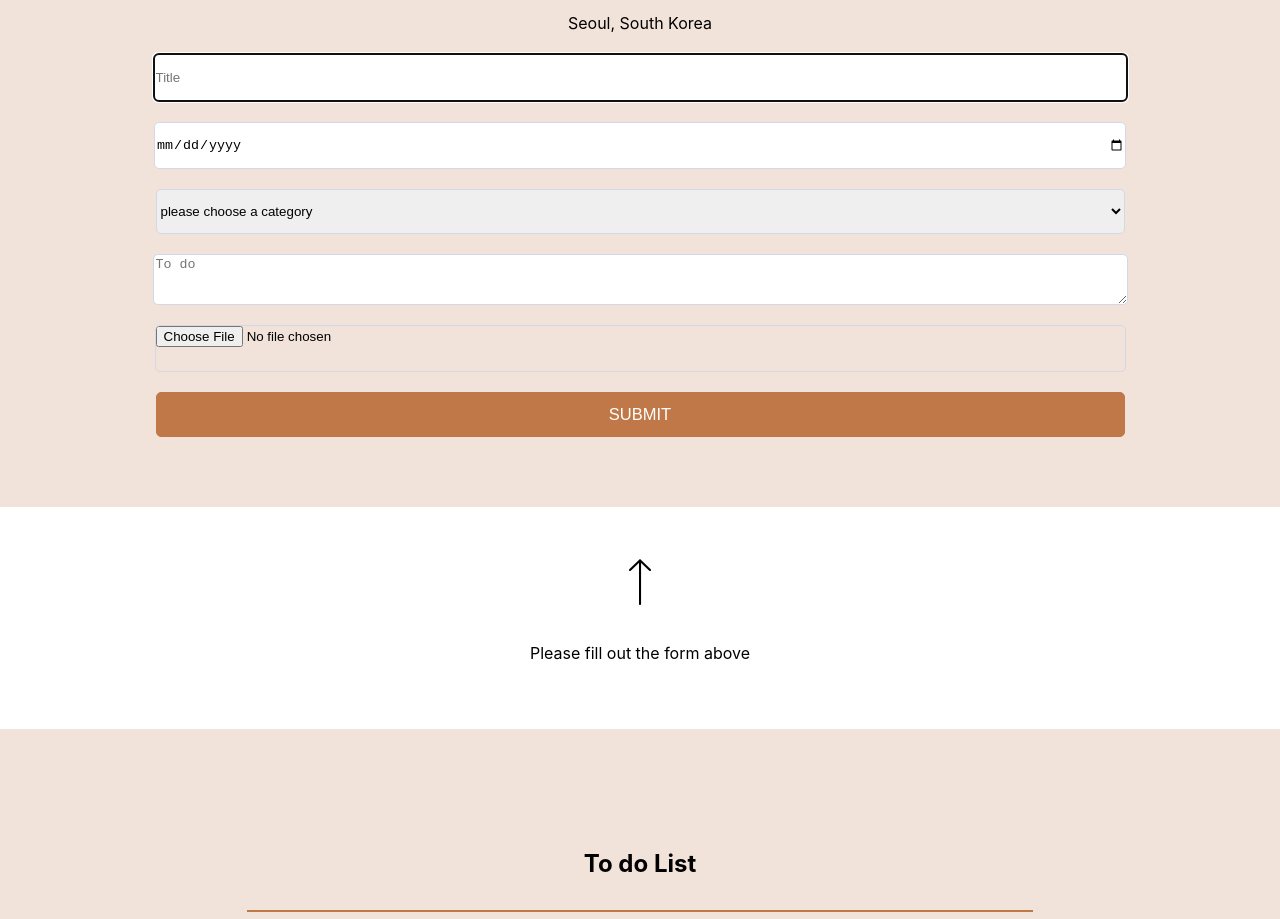
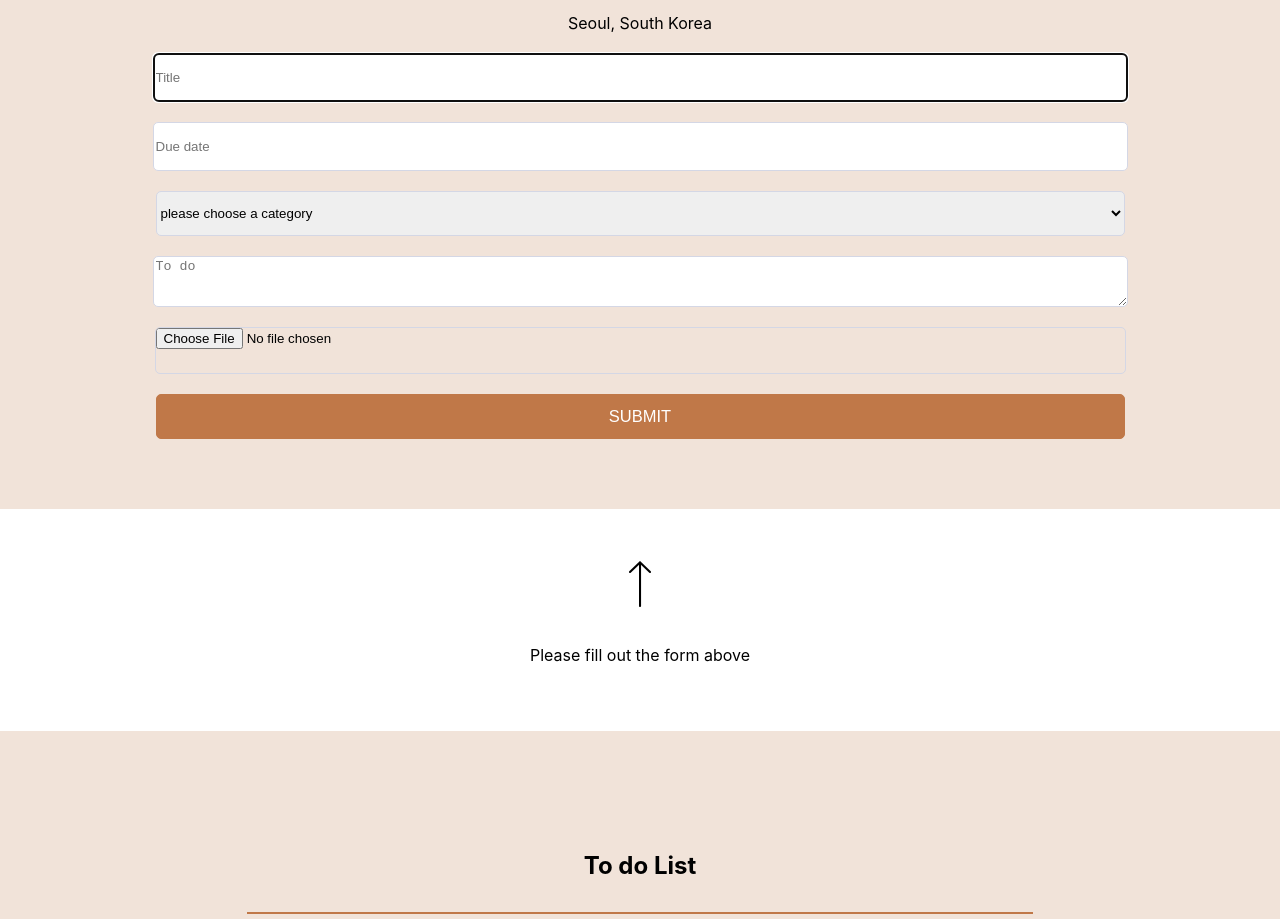
Before and after one commit to Kim8omin/todo-app, a React (Create React App) app: page / in a window 1280 px wide. Shown: the part 800-1719 px from the top of the page. Built offline with nearby package versions, Linux system fonts and the light colour scheme.

Commit message:
date issue

```diff
--- a/package.json
+++ b/package.json
@@ -6,11 +6,14 @@
     "@emotion/react": "^11.11.4",
     "@emotion/styled": "^11.11.5",
     "@mui/icons-material": "^5.15.14",
+    "@mui/lab": "^5.0.0-alpha.169",
     "@mui/material": "^5.15.14",
+    "@mui/x-date-pickers": "^7.1.0",
     "@reduxjs/toolkit": "^2.2.1",
     "@testing-library/jest-dom": "^5.17.0",
     "@testing-library/react": "^13.4.0",
     "@testing-library/user-event": "^13.5.0",
+    "dayjs": "^1.11.10",
     "react": "^18.2.0",
     "react-dom": "^18.2.0",
     "react-redux": "^9.1.0",
--- a/src/components/CardComponent.jsx
+++ b/src/components/CardComponent.jsx
@@ -57,7 +57,7 @@ const CardComponent = ({ todo }) => {
             <button onClick={clickDone}>Done</button>
           )}
         </div>
-        <p>Read More</p>
+        <p className="read">Read More</p>
       </TaskCard>
     </div>
   );
@@ -97,6 +97,11 @@ export const TaskCard = styled.div`
     max-height: 100px;
     font-size: 14px;
   }
+
+  .read {
+    text-decoration: underline;
+    cursor: pointer;
+  }
 `;
 
 const StyledLink = styled(Link)`
--- a/src/components/ToDoList.jsx
+++ b/src/components/ToDoList.jsx
@@ -9,7 +9,7 @@ import CustomizedSwitches from "../styles/Switch";
 
 const ToDoList = () => {
   const recentList = useSelector((state) => state.addTask.todos);
-  console.log("todoList에서 가져온 부분", recentList);
+  console.log(recentList);
   const inProgressList = recentList.filter((item) => item.done === false);
   console.log(inProgressList);
 
--- a/src/components/addTask.jsx
+++ b/src/components/addTask.jsx
@@ -5,7 +5,7 @@ import { v4 as uuidv4 } from "uuid";
 
 const formFieldArray = [
   { type: "text", name: "title", placeholder: "Title", tag: "input" },
-  { type: "date", name: "date", placeholder: "Date", tag: "input" },
+  { type: "text", name: "date", placeholder: "Due date", tag: "input" },
   {
     name: "category",
     placeholder: "Category",
@@ -25,7 +25,7 @@ const AddTask = ({ addList }) => {
   const [todo, setTodo] = useState({
     id: uuidv4(),
     title: "",
-    date: "yyyy-MM-dd",
+    date: "",
     category: "",
     todo: "",
   });
@@ -113,7 +113,7 @@ const AddTask = ({ addList }) => {
     setTodo({
       id: uuidv4(),
       title: "",
-      date: "yyyy-MM-dd",
+      date: "",
       category: "category",
       todo: "",
     });
```
Also changed, not shown: 1 other file (tests, documents, lock files or other folders).
